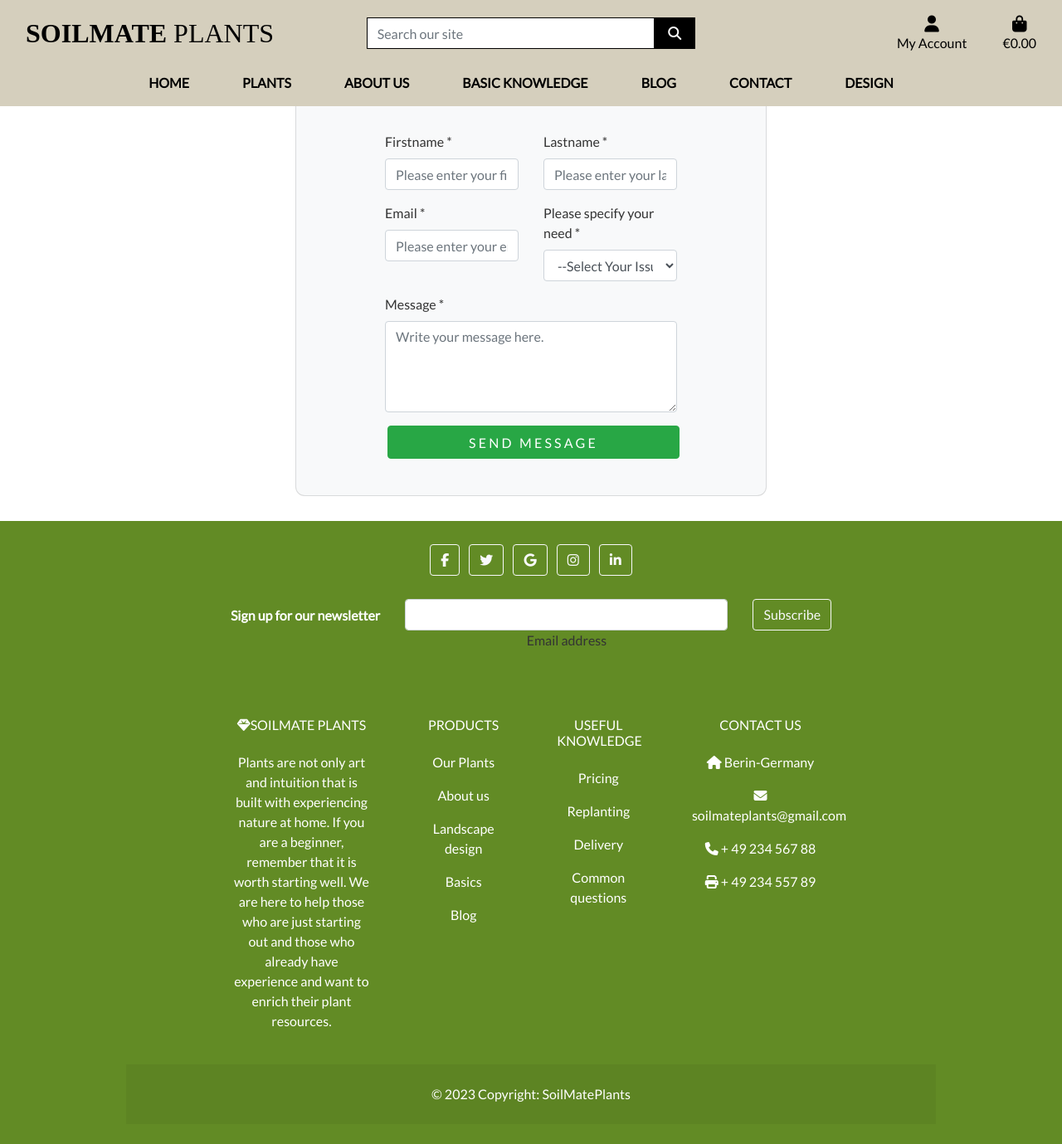
After one commit to KamilaAzul/Soilmate-Plants, a Django app: page /contact in a window 1280 px wide. The commit adds this page. Shown: the whole page at 83% size. Run offline with Django 3.2, Linux system fonts and the light colour scheme; some libraries are stand-ins or nearby versions.

```diff
--- /dev/null
+++ b/home/templates/home/contact_us.html
@@ -0,0 +1,76 @@
+{% extends "base.html" %} {% load static %} {% block content %}
+
+<!-- Contact us section-->
+<section class=" page-section bg-lightstyle" id="contact">
+    <div class="container">
+        <div class=" text-center mt-5 ">
+            <h1>Contact Us</h1>
+        </div>
+    <div class="row ">
+      <div class="col-lg-7 mx-auto">
+        <div class="card mt-2 mx-auto p-4 bg-light">
+            <div class="card-body bg-light">
+            <div class = "container">
+                             <form id="contact-form" role="form">
+            <div class="controls">
+                <div class="row">
+                    <div class="col-md-6">
+                        <div class="form-group">
+                            <label for="form_name">Firstname *</label>
+                            <input id="form_name" type="text" name="name" class="form-control" placeholder="Please enter your firstname *" required="required" data-error="Firstname is required.">
+                        </div>
+                    </div>
+                    <div class="col-md-6">
+                        <div class="form-group">
+                            <label for="form_lastname">Lastname *</label>
+                            <input id="form_lastname" type="text" name="surname" class="form-control" placeholder="Please enter your lastname *" required="required" data-error="Lastname is required.">
+                            </div>
+                    </div>
+                </div>
+                <div class="row">
+                    <div class="col-md-6">
+                        <div class="form-group">
+                            <label for="form_email">Email *</label>
+                            <input id="form_email" type="email" name="email" class="form-control" placeholder="Please enter your email *" required="required" data-error="Valid email is required.">
+                        </div>
+                    </div>
+                    <div class="col-md-6">
+                        <div class="form-group">
+                            <label for="form_need">Please specify your need *</label>
+                            <select id="form_need" name="need" class="form-control" required="required" data-error="Please specify your need.">
+                                <option value="" selected disabled>--Select Your Issue--</option>
+                                <option >Request Invoice for order</option>
+                                <option >Request order status</option>
+                                <option >Haven't received cashback yet</option>
+                                <option >Other</option>
+                            </select>
+                        </div>
+                    </div>
+                </div>
+                <div class="row">
+                    <div class="col-md-12">
+                        <div class="form-group">
+                            <label for="form_message">Message *</label>
+                            <textarea id="form_message" name="message" class="form-control" placeholder="Write your message here." rows="4" required="required" data-error="Please, leave us a message."></textarea
+                                >
+                            </div>
+                        </div>
+                    <div class="col-md-12">
+
+                        <input type="submit" class="btn btn-success btn-send  pt-2 btn-block
+                            " value="Send Message" >
+                </div>
+                </div>
+        </div>
+         </form>
+        </div>
+            </div>
+    </div>
+        <!-- /.8 -->
+    </div>
+    <!-- /.row-->
+    </div>
+    </div>
+    </section>
+    <!-- End of Contact us section-->
+    {% endblock %}
--- a/home/urls.py
+++ b/home/urls.py
@@ -4,4 +4,5 @@ from . import views
 urlpatterns = [
     path('', views.index, name='home'),
     path('about', views.about, name="about"),
+    path('contact', views.contact, name="contact")
 ]
--- a/home/views.py
+++ b/home/views.py
@@ -13,3 +13,9 @@ def about(request):
      A view that renders the about page
     """
     return render(request, "home/about_us.html")
+
+def contact(request):
+    """
+     A view that renders the contact page
+    """
+    return render(request, "home/contact_us.html")
--- a/static/css/base.css
+++ b/static/css/base.css
@@ -238,6 +238,7 @@ a.category-badge>span.badge:hover {
 
 #contact{
     margin-bottom: 30px;
+    margin-top: 50px;
 }
 #contact h4 {
     margin-bottom: 20px;
--- a/templates/includes/main-nav.html
+++ b/templates/includes/main-nav.html
@@ -1,16 +1,16 @@
 <div class="collapse navbar-collapse" id="main-nav">
     <ul class="navbar-nav w-auto mx-auto">
-        <li class="nav-item dropdown">
-            <a class="main logo-font font-weight-bold nav-link text-black mr-5" href="{% url 'home' %}" id="homeware-link" data-toggle="dropdown"
-                aria-haspopup="true" aria-expanded="false">Home</a>
-                <div class="dropdown-menu border-0" aria-labelledby="all-products-link">
-                    <a href="#PlantQuality" class="dropdown-item">Plants Quality</a>
-                    <a href="#Repotting" class="dropdown-item ">Repotting</a>
-                    <a href="#delivery" class="dropdown-item ">Delivery</a>
-                    <a href="#newsletter" class="dropdown-item ">Newsletter</a>
+        <li class="nav-item">
+            <a class=" nav-link active main  logo-font font-weight-bold nav-link text-black mr-5"  aria-current="page" href="{% url 'home' %}" id="contact-link">Home</a>
+                </li>
+        </li>
 
-
-                </div>
+<!--  <div class="dropdown-menu border-0" aria-labelledby="konwladge-links">
+    <a href="" class="dropdown-item">Space Design</a>
+    <a href="" class="dropdown-item">Accessories</a>
+    <a href="" class="dropdown-item">Preparation</a>
+    <a href="" class="dropdown-item">Training</a>
+</div>-->
         </li>
         <li class="nav-item dropdown">
             <a class="main logo-font font-weight-bold nav-link text-black mr-5" href="{% url 'products' %}" id="homeware-link" data-toggle="dropdown"
@@ -97,8 +97,6 @@
                 <a href="#Repotting" class="dropdown-item ">Repotting</a>
                 <a href="#Delivery" class="dropdown-item ">Delivery</a>
                 <a href="#Testemonies" class="dropdown-item ">Testemonies</a>
-                <a href="#contact" class="dropdown-item ">Contact Us</a>
-
             </div>
         </li>
 
@@ -114,22 +112,16 @@
                 <a href="" class="dropdown-item">Flowerpots</a>
             </div>
         </li>
-<li class="nav-item dropdown">
-    <a class="main logo-font font-weight-bold nav-link text-black mr-5" href="#" id="blog-link" data-toggle="dropdown"
-        aria-haspopup="true" aria-expanded="false">Blog</a>
+        <li class="nav-item">
+            <a class=" nav-link active main  logo-font font-weight-bold nav-link text-black mr-5"  aria-current="page" href="" id="contact-link">BLog</a>
+                </li>
+<li class="nav-item">
+    <a class=" nav-link active main  logo-font font-weight-bold nav-link text-black mr-5"  aria-current="page" href="{% url 'contact' %}" id="contact-link">Contact</a>
         </li>
 </li>
-<li class="nav-item dropdown">
-    <a class="main logo-font font-weight-bold nav-link text-black mr-5" href="#" id="landscapeDesigner-links"
-        data-toggle="dropdown" aria-haspopup="true" aria-expanded="false">
-        Landscape designer
-    </a>
-    <div class="dropdown-menu border-0" aria-labelledby="konwladge-links">
-        <a href="" class="dropdown-item">Space Design</a>
-        <a href="" class="dropdown-item">Accessories</a>
-        <a href="" class="dropdown-item">Preparation</a>
-        <a href="" class="dropdown-item">Training</a>
-    </div>
+<li class="nav-item">
+    <a class=" nav-link active main  logo-font font-weight-bold nav-link text-black mr-5"  aria-current="page" href="{% url 'contact' %}" id="contact-link">Design</a>
+        </li>
 </li>
     </ul>
 </div>
```
Also changed, not shown: home/templates/home/about_us.html (+0 -70 lines), home/templates/home/index.html (+24 -5 lines), media/hero img/BestQual.png (added), media/hero img/Delivery1.png (added), media/hero img/Search.png (added), media/hero img/qual.png (added), media/hero img/repotting1.png (added).
